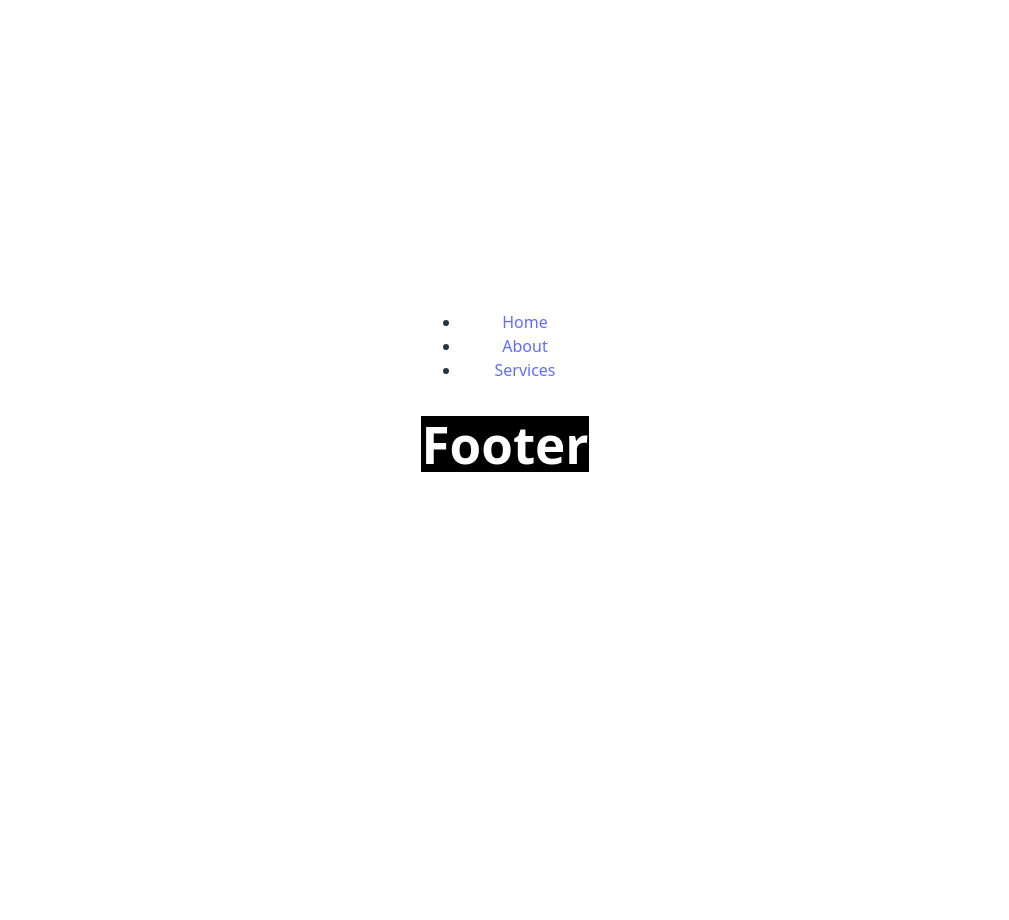
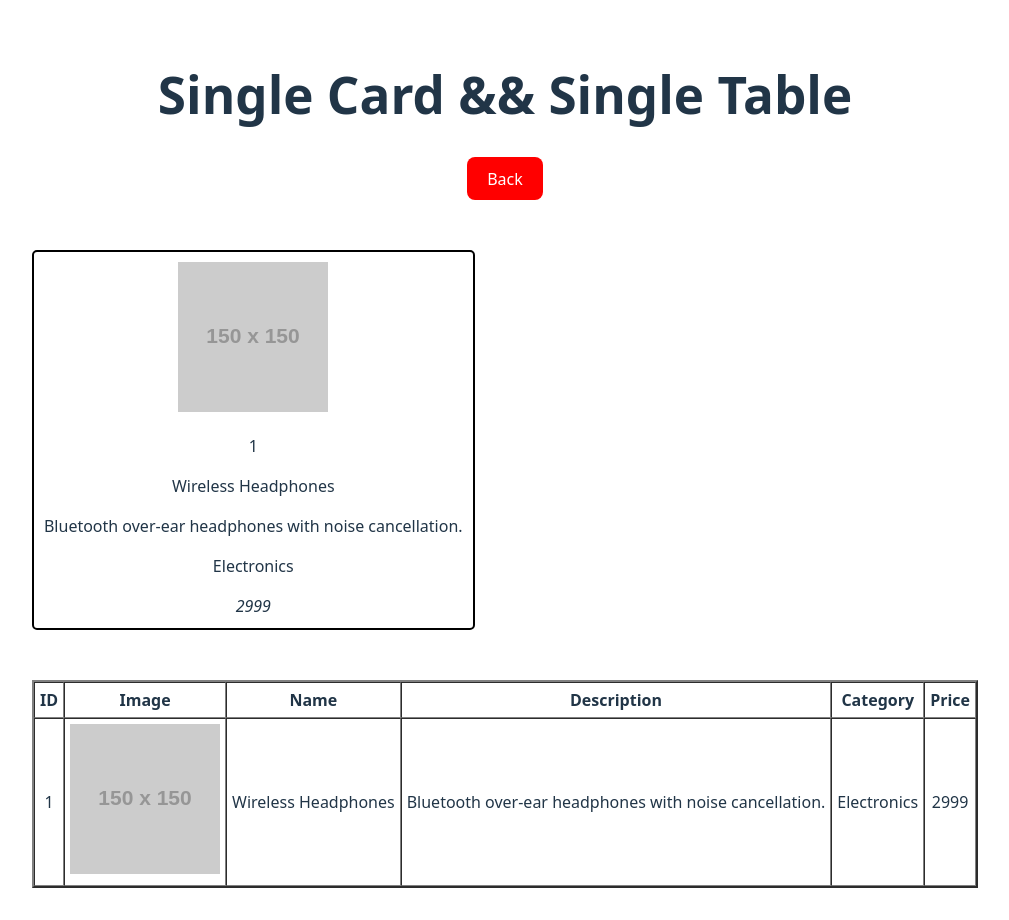
Before and after one commit to laxmiplp/React, a React (Vite) app in the folder first_react_app/: page /table/1 in a window 1280 px wide. Shown: the whole page, without its empty margins (135-1144 px from the left). Before the commit the page ends 800 px from the top, so only its background shows below. Built offline with nearby package versions, Linux system fonts and the light colour scheme.

Commit message:
router dom with navigation

```diff
--- /dev/null
+++ b/first_react_app/src/Cards/Card.jsx
@@ -0,0 +1,32 @@
+import React from 'react'
+import { useParams } from 'react-router-dom'
+import products from '../Data/Products'
+const Card = () => {
+    const id = useParams().id
+    const foundData = products.find((singlecard) => singlecard.id == id)
+    return (
+        <>
+            <div>
+                <h1>Single Card</h1>
+
+                <div className="card-container">
+                    <div className="card">
+                        <div>
+                            <img src={foundData.image} />
+                        </div>
+                        <div>
+                            <p>{foundData.id}</p>
+                            <p>{foundData.name}</p>
+                            <p>{foundData.description}</p>
+                            <p>{foundData.category}</p>
+                            <em>{foundData.price}</em>
+                        </div>
+
+                    </div>
+                </div>
+            </div>
+        </>
+    )
+}
+
+export default Card
--- /dev/null
+++ b/first_react_app/src/Cards/Cards.jsx
@@ -0,0 +1,37 @@
+import React from "react";
+import products from "../Data/Products";
+import { Link } from "react-router-dom";
+import "./cards.css";
+const Cards = () => {
+    return (
+        <>
+            <h1> Cards</h1>
+            <div className="card-container">
+                {products.length > 0 &&
+                    products.map((item, index) => {
+                        return (
+                            <div className="card" key={item.id || index}>
+                                <div>
+                                    <img src={item.image} />
+                                </div>
+                                <div>
+                                    <p>{item.id}</p>
+                                    <p>{item.name}</p>
+                                    <p>{item.description}</p>
+                                    <p>{item.category}</p>
+                                    <em>{item.price}</em>
+                                </div>
+                                <div className="card-footer">
+                                    <Link to={`/cards/${item.id}`}>
+                                        <button>View</button>
+                                    </Link>
+                                </div>
+                            </div>
+                        );
+                    })}
+            </div>
+        </>
+    );
+};
+
+export default Cards;
--- /dev/null
+++ b/first_react_app/src/Cards/cards.css
@@ -0,0 +1,23 @@
+
+
+.card-container{
+    display: flex;
+    flex-wrap: wrap;
+    width: 100%;
+    height: 60vh;
+    gap: 20px;
+    align-items: center;
+
+}
+.card{
+    border: 2px solid black;
+    border-radius: 5px;
+    padding: 10px;
+}
+button{
+    background-color: blue;
+    color: white;
+}
+.card-footer{
+    text-align: center;
+}
--- /dev/null
+++ b/first_react_app/src/Data/Products.js
@@ -0,0 +1,45 @@
+const products =
+
+    [
+        {
+            "id": 1,
+            "name": "Wireless Headphones",
+            "price": 2999,
+            "description": "Bluetooth over-ear headphones with noise cancellation.",
+            "image": "https://via.placeholder.com/150?text=Headphones",
+            "category": "Electronics"
+        },
+        {
+            "id": 2,
+            "name": "Running Shoes",
+            "price": 1999,
+            "description": "Comfortable and durable running shoes for all terrains.",
+            "image": "https://via.placeholder.com/150?text=Shoes",
+            "category": "Footwear"
+        },
+        {
+            "id": 3,
+            "name": "Smart Watch",
+            "price": 4999,
+            "description": "Track your fitness and receive notifications on the go.",
+            "image": "https://via.placeholder.com/150?text=Smart+Watch",
+            "category": "Gadgets"
+        },
+        {
+            "id": 4,
+            "name": "Backpack",
+            "price": 1299,
+            "description": "Water-resistant backpack ideal for travel and daily use.",
+            "image": "https://via.placeholder.com/150?text=Backpack",
+            "category": "Accessories"
+        },
+        {
+            "id": 5,
+            "name": "LED Desk Lamp",
+            "price": 799,
+            "description": "Dimmable LED desk lamp with USB charging port.",
+            "image": "https://via.placeholder.com/150?text=Desk+Lamp",
+            "category": "Home"
+        }
+    ]
+export default products;
--- /dev/null
+++ b/first_react_app/src/Router.jsx
@@ -0,0 +1,24 @@
+import React from 'react'
+import { BrowserRouter, Routes, Route } from 'react-router-dom'
+import Cards from './Cards/Cards'
+import Card from './Cards/Card'
+import Table from './Tables/Table'
+import SingleTable from './Tables/SingleTable'
+const CardRouter = () => {
+    return (
+        <div>
+            <BrowserRouter>
+                <Routes>
+                    <Route path="/" element={<Cards />} />
+                    <Route path="/cards" element={<Cards />} />
+                    <Route path="/cards/:id" element={<Card />} />
+                    <Route path="/table" element={<Table />} />
+                    <Route path="/table/:tableId" element={<SingleTable />} />
+
+                </Routes>
+            </BrowserRouter>
+        </div>
+    )
+}
+
+export default CardRouter
--- /dev/null
+++ b/first_react_app/src/Tables/SingleTable.jsx
@@ -0,0 +1,77 @@
+import React from "react";
+import { useParams } from "react-router-dom";
+import products from "../Data/Products";
+import { useNavigate } from "react-router-dom";
+import "../Cards/cards.css"
+
+const SingleTable = () => {
+    const id = useParams().id;
+    const foundTableData = products.find(
+        (productSingleItem) => productSingleItem.tableId == id
+    );
+    const navigation = useNavigate();
+    const handleBackNavigation = () => {
+        // navigation("/table");
+        // navigation(`/cards/${id}`);
+        navigation(-1);
+
+
+    };
+    return (
+        <div>
+            <h1>Single Card && Single Table</h1>
+            <button
+                style={{ backgroundColor: "red", color: "white" }}
+                onClick={handleBackNavigation}
+            >
+                Back
+            </button>
+            <div className="card-container">
+                <div className="card">
+                    <div>
+                        <img src={foundTableData.image} />
+                    </div>
+                    <div>
+                        <p>{foundTableData.id}</p>
+                        <p>{foundTableData.name}</p>
+                        <p>{foundTableData.description}</p>
+                        <p>{foundTableData.category}</p>
+                        <em>{foundTableData.price}</em>
+                    </div>
+                </div>
+            </div>{" "}
+            <table cellSpacing={0} border={2} cellPadding={5}>
+                <thead>
+                    <tr>
+                        <th>ID</th>
+                        <th>Image</th>
+                        <th>Name</th>
+                        <th>Description</th>
+                        <th>Category</th>
+                        <th>Price</th>
+                        {/* <th>Actions</th> */}
+                    </tr>
+                </thead>
+                <tbody>
+                    <tr>
+                        <td>{foundTableData.id}</td>
+                        <td>
+                            <img src={foundTableData.image} />
+                        </td>
+                        <td>{foundTableData.name}</td>
+                        <td>{foundTableData.description}</td>
+                        <td>{foundTableData.category}</td>
+                        <td>{foundTableData.price}</td>
+                        {/* <td>
+                            <button style={{ backgroundColor: "red", color: "white" }} onClick={handleBackNavigation}>
+                                Back
+                            </button>
+                        </td> */}
+                    </tr>
+                </tbody>
+            </table>
+        </div>
+    );
+};
+
+export default SingleTable;
--- /dev/null
+++ b/first_react_app/src/Tables/Table.jsx
@@ -0,0 +1,45 @@
+import React from "react";
+import products from "../Data/Products";
+import { Link } from "react-router-dom";
+const Table = () => {
+    return (
+        <div>
+            <h1>Table</h1>
+            <table cellSpacing={0} border={2} cellPadding={5}>
+                <thead>
+                    <tr>
+                        <th>ID</th>
+                        <th>Image</th>
+                        <th>Name</th>
+                        <th>Description</th>
+                        <th>Category</th>
+                        <th>Price</th>
+                        <th>Actions</th>
+                    </tr>
+                </thead>
+                <tbody>
+                    {products.length > 0 &&
+                        products.map((product, index) => (
+                            <tr key={product.id || index}>
+                                <td>{product.id}</td>
+                                <td><img src={product.image} /></td>
+                                <td>{product.name}</td>
+                                <td>{product.description}</td>
+                                <td>{product.category}</td>
+                                <td>{product.price}</td>
+                                <td>
+                                    <Link to={`/table/${product.id}`}>
+                                        <button style={{ backgroundColor: "blue", color: "white" }}>
+                                            View
+                                        </button>
+                                    </Link>
+                                </td>
+                            </tr>
+                        ))}
+                </tbody>
+            </table>
+        </div>
+    );
+};
+
+export default Table;
--- a/first_react_app/src/main.jsx
+++ b/first_react_app/src/main.jsx
@@ -2,8 +2,10 @@ import { StrictMode } from 'react'
 import { createRoot } from 'react-dom/client'
 import './index.css'
 import App from './App.jsx'
+import CardRouter from './Router.jsx'
 createRoot(document.getElementById('root')).render(
   <StrictMode>
-    <App />
+    {/* <App /> */}
+    <CardRouter />
   </StrictMode>,
 )
```
